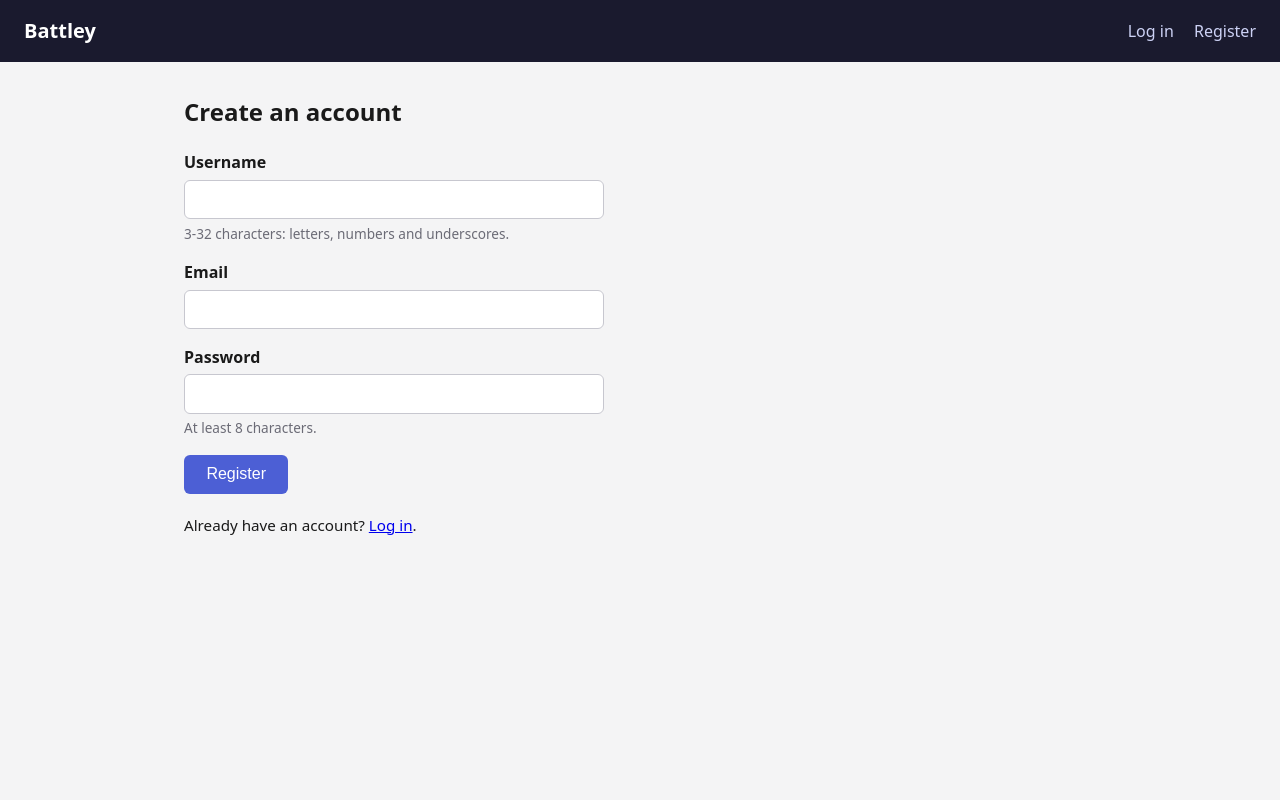
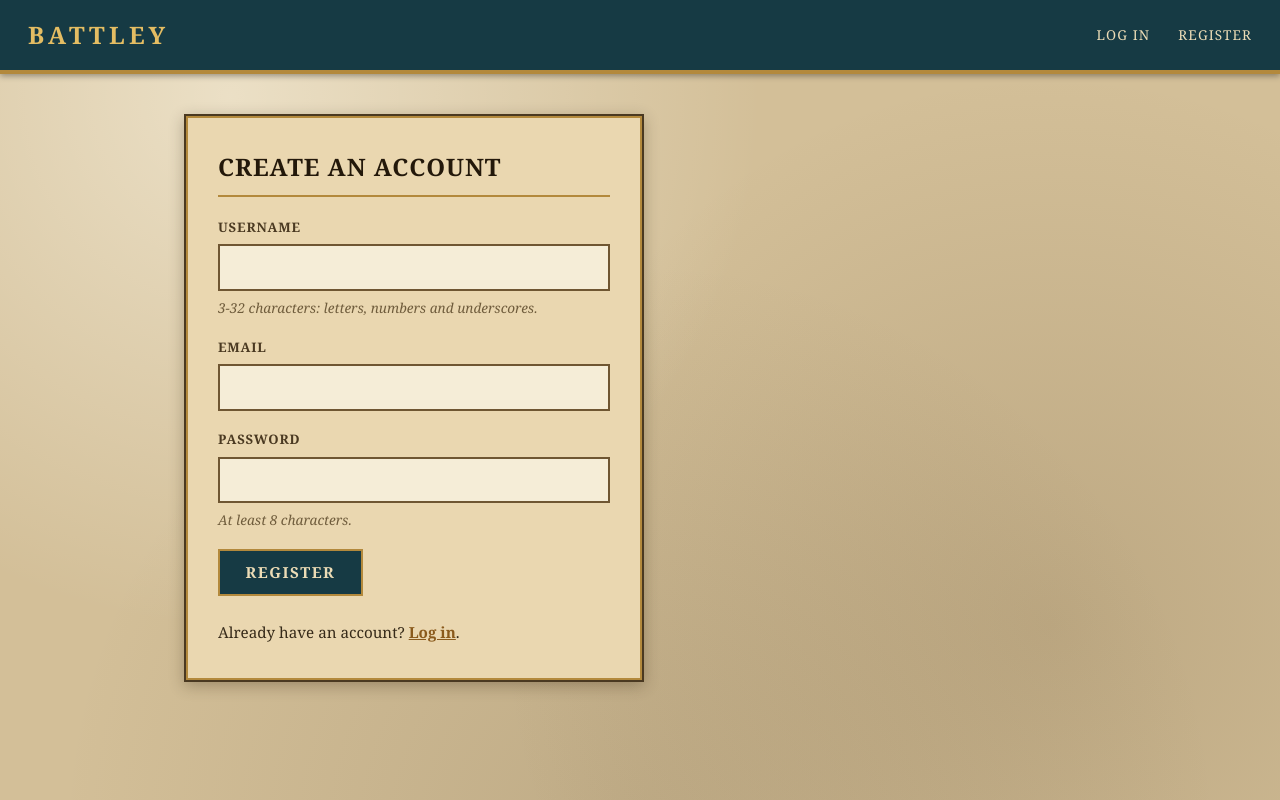
Before and after one commit to Pulzair/HSCSENMajorWork, a Flask app: page /register in a window 1280 px wide. Run offline with Flask 3, Linux system fonts and the light colour scheme.

Commit message:
Epic Commit Message

```diff
--- a/static/css/style.css
+++ b/static/css/style.css
@@ -5,146 +5,191 @@
 }
 
 body {
-    font-family: system-ui, -apple-system, "Segoe UI", Roboto, sans-serif;
-    line-height: 1.5;
-    color: #1a1a1a;
-    background: #f4f4f5;
+    font-family: Georgia, "Iowan Old Style", "Palatino Linotype", Palatino, "Times New Roman", serif;
+    line-height: 1.6;
+    color: #362a19;
+    background-color: #d3bf98;
+    background-image:
+        radial-gradient(circle at 18% 12%, rgba(255, 250, 235, 0.55), rgba(255, 250, 235, 0) 42%),
+        radial-gradient(circle at 82% 78%, rgba(90, 66, 33, 0.18), rgba(90, 66, 33, 0) 45%),
+        radial-gradient(circle at 50% 105%, rgba(70, 52, 26, 0.14), rgba(70, 52, 26, 0) 55%);
+    background-attachment: fixed;
+    min-height: 100vh;
 }
 
 .site-header {
-    padding: 1rem 1.5rem;
-    background: #1a1a2e;
-    color: #ffffff;
+    display: flex;
+    align-items: center;
+    justify-content: space-between;
+    padding: 1rem 1.75rem;
+    background: #163a44;
+    color: #ecdcb6;
+    border-bottom: 4px solid #b3893c;
+    box-shadow: 0 2px 6px rgba(0, 0, 0, 0.35);
 }
 
 .site-header__logo {
-    font-size: 1.25rem;
+    color: #e4bd63;
+    text-decoration: none;
+    font-size: 1.5rem;
+    font-weight: 700;
+    letter-spacing: 0.18em;
+    text-transform: uppercase;
+}
+
+.site-header__nav a {
+    color: #ecdcb6;
+    text-decoration: none;
+    margin-left: 1.5rem;
+    font-size: 0.85rem;
+    letter-spacing: 0.08em;
+    text-transform: uppercase;
+}
+
+.site-header__nav a:hover {
+    color: #e4bd63;
+}
+
+.site-header__user {
+    color: #b8a980;
+    margin-right: 0.5rem;
+    font-style: italic;
 }
 
 .site-main {
     max-width: 960px;
-    margin: 2rem auto;
+    margin: 2.5rem auto;
     padding: 0 1.5rem;
 }
 
-.hello h2 {
-    margin-bottom: 0.5rem;
+h2 {
+    font-weight: 700;
+    letter-spacing: 0.04em;
+    color: #23180a;
 }
 
-/* --- header nav --- */
-.site-header {
-    display: flex;
-    align-items: center;
-    justify-content: space-between;
+.hello,
+.auth,
+.dashboard {
+    max-width: 460px;
+    padding: 2rem 2rem 2.25rem;
+    background: #ead7b0;
+    border: 2px solid #4a3921;
+    box-shadow: inset 0 0 0 2px #b3893c, 0 4px 14px rgba(50, 35, 15, 0.3);
 }
 
-.site-header__logo {
-    color: #ffffff;
-    text-decoration: none;
-    font-weight: 700;
+.hello h2,
+.auth h2,
+.dashboard h2 {
+    margin-bottom: 1.25rem;
+    padding-bottom: 0.5rem;
+    text-transform: uppercase;
+    border-bottom: 2px solid #b3893c;
 }
 
-.site-header__nav a {
-    color: #cdd2f5;
-    text-decoration: none;
-    margin-left: 1rem;
-}
-
-.site-header__nav a:hover {
-    color: #ffffff;
-}
-
-.site-header__user {
-    color: #9aa0c7;
-    margin-right: 0.5rem;
-}
-
-/* --- flash messages --- */
 .flashes {
     list-style: none;
+    max-width: 460px;
     margin-bottom: 1.5rem;
 }
 
 .flash {
     padding: 0.75rem 1rem;
-    border-radius: 6px;
     margin-bottom: 0.5rem;
     font-size: 0.95rem;
+    border-radius: 0;
 }
 
 .flash--error {
-    background: #fdecea;
-    color: #a12622;
-    border: 1px solid #f5c2c0;
+    background: #e7d2ab;
+    color: #7c2b22;
+    border: 2px solid #8a2d24;
 }
 
 .flash--success {
-    background: #e8f5ec;
-    color: #1e6b3a;
-    border: 1px solid #b7e0c4;
-}
-
-/* --- auth forms + dashboard --- */
-.auth,
-.dashboard {
-    max-width: 420px;
-}
-
-.auth h2,
-.dashboard h2 {
-    margin-bottom: 1.25rem;
+    background: #e7d2ab;
+    color: #3c5322;
+    border: 2px solid #4a6b2e;
 }
 
 .form-field {
-    margin-bottom: 1rem;
+    margin-bottom: 1.15rem;
 }
 
 .form-field label {
     display: block;
-    margin-bottom: 0.35rem;
-    font-weight: 600;
+    margin-bottom: 0.4rem;
+    font-size: 0.82rem;
+    font-weight: 700;
+    letter-spacing: 0.06em;
+    text-transform: uppercase;
+    color: #4a3921;
 }
 
 .form-field input {
     width: 100%;
-    padding: 0.6rem 0.7rem;
-    border: 1px solid #c7c7cf;
-    border-radius: 6px;
+    padding: 0.65rem 0.75rem;
+    background: #f5edd7;
+    color: #362a19;
+    border: 2px solid #6f5632;
+    border-radius: 0;
+    font-family: inherit;
     font-size: 1rem;
 }
 
 .form-field input:focus {
-    outline: 2px solid #4c5fd5;
-    border-color: #4c5fd5;
+    outline: none;
+    border-color: #b3893c;
+    box-shadow: inset 0 0 0 1px #b3893c;
 }
 
 .form-hint {
-    margin-top: 0.3rem;
+    margin-top: 0.35rem;
     font-size: 0.85rem;
-    color: #6b6b76;
+    font-style: italic;
+    color: #6f5c3c;
 }
 
 .btn {
     display: inline-block;
-    padding: 0.65rem 1.4rem;
-    background: #4c5fd5;
-    color: #ffffff;
-    border: none;
-    border-radius: 6px;
-    font-size: 1rem;
+    padding: 0.7rem 1.6rem;
+    background: #163a44;
+    color: #ecdcb6;
+    border: 2px solid #b3893c;
+    border-radius: 0;
+    font-family: inherit;
+    font-size: 0.95rem;
+    font-weight: 700;
+    letter-spacing: 0.1em;
+    text-transform: uppercase;
     cursor: pointer;
 }
 
 .btn:hover {
-    background: #3a4bb0;
+    background: #1f5462;
+    color: #f3e6c4;
 }
 
 .auth__alt {
-    margin-top: 1.25rem;
+    margin-top: 1.5rem;
     font-size: 0.95rem;
+}
+
+.auth__alt a,
+.hello a,
+.dashboard a {
+    color: #8a5a1c;
+    font-weight: 700;
+}
+
+.auth__alt a:hover,
+.hello a:hover,
+.dashboard a:hover {
+    color: #b3893c;
 }
 
 .dashboard__note {
     margin-top: 0.75rem;
-    color: #6b6b76;
+    font-style: italic;
+    color: #6f5c3c;
 }
```
